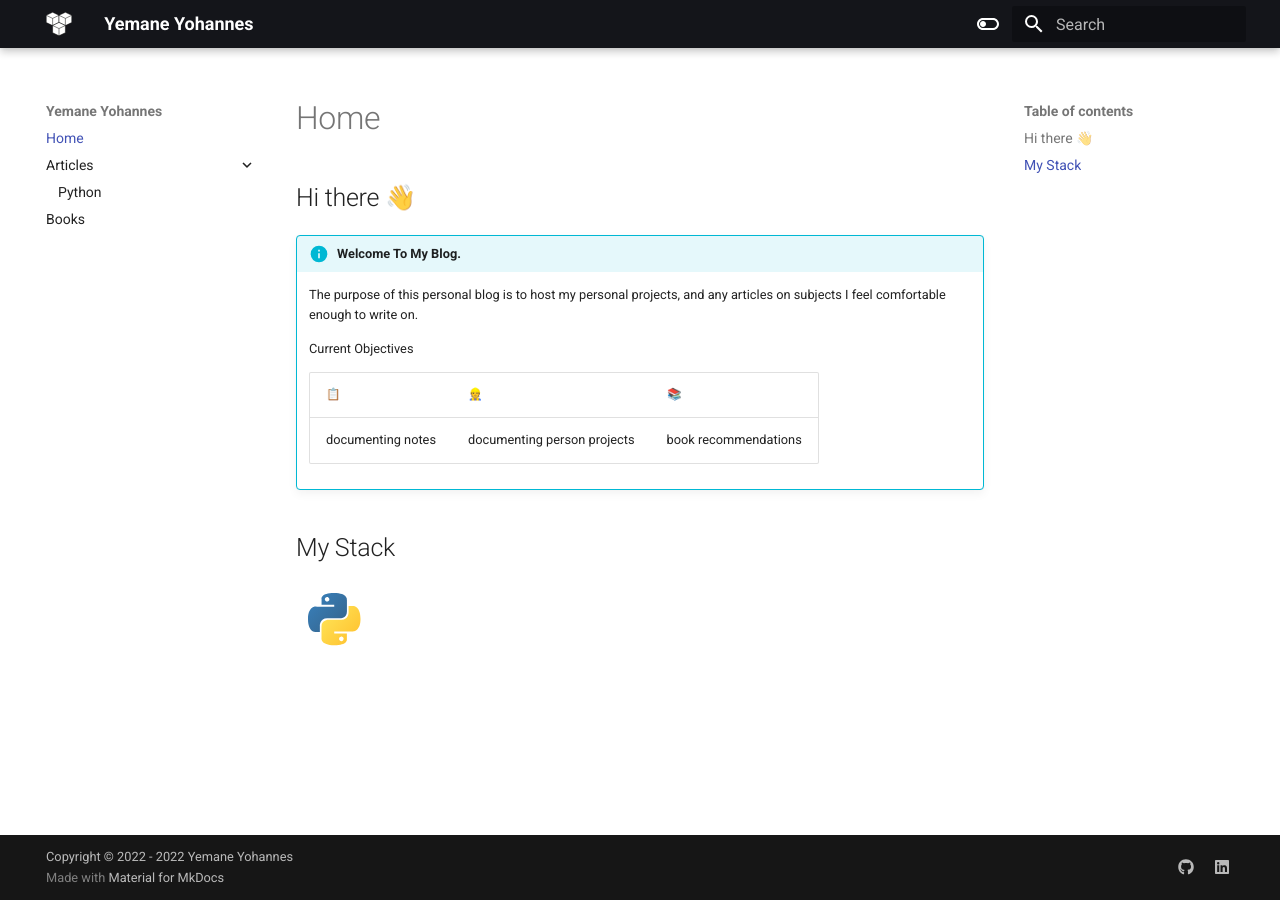
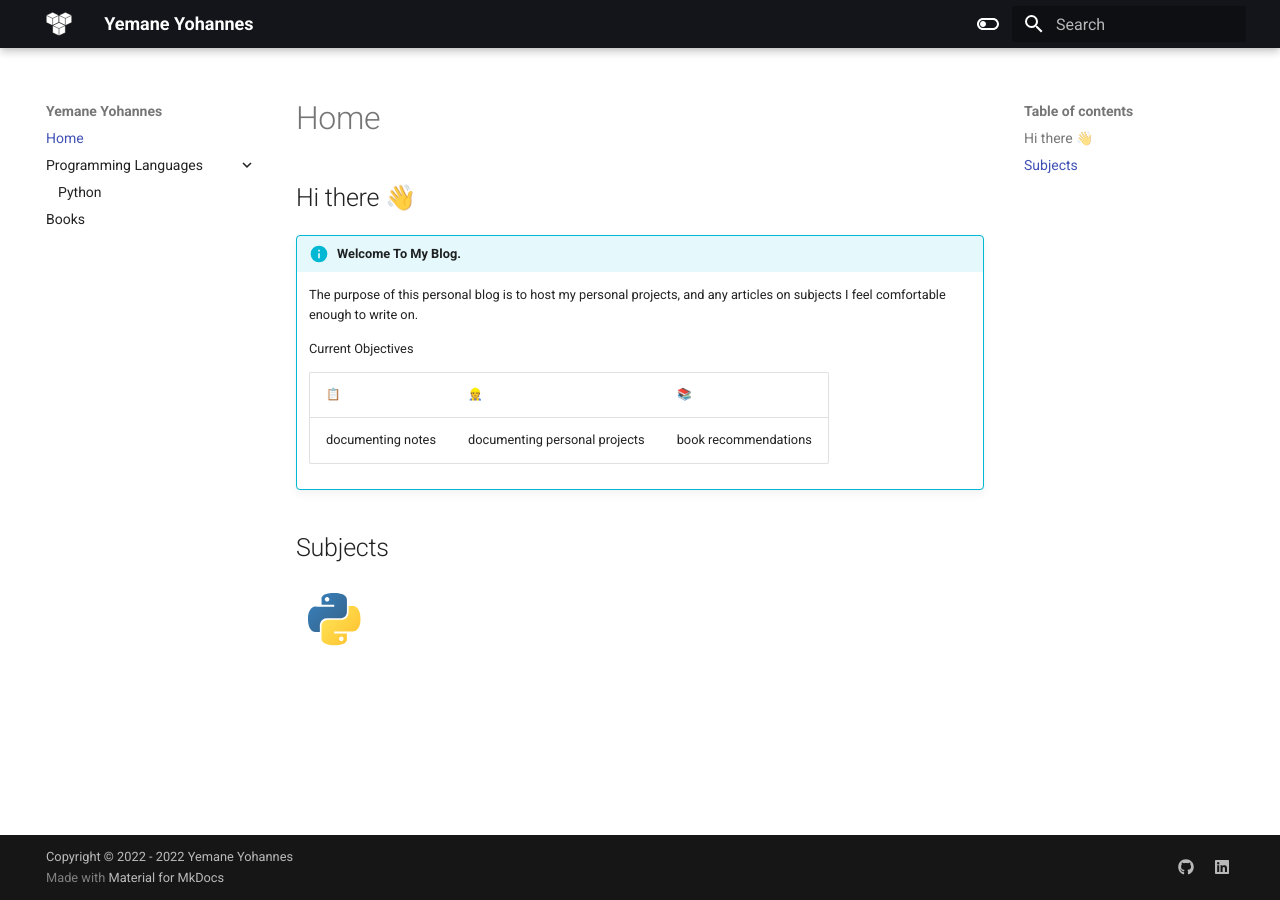
Before and after one commit to yemaney/yemaney.github.io, an MkDocs documentation site: the page built from docs/index.md, in a window 1280 px wide. Built offline with MkDocs 1.6.1 and Material for MkDocs 9.7.7, drawn with Linux system fonts in a browser that asks for light colours; emoji names are drawn with the system emoji font.

Commit message:
♻️ : change articles -> programming languages in nav

```diff
--- a/docs/index.md
+++ b/docs/index.md
@@ -11,9 +11,9 @@
 
     Current Objectives
 
-    | :clipboard:       | :construction_worker:       | :books:              |
-    | ----------------- | --------------------------- | -------------------- |
-    | documenting notes | documenting person projects | book recommendations |
+    | :clipboard:       | :construction_worker:         | :books:              |
+    | ----------------- | ----------------------------- | -------------------- |
+    | documenting notes | documenting personal projects | book recommendations |
 
-## My Stack
+## Subjects
 ![Python](./assets/python.svg)
--- a/mkdocs.yml
+++ b/mkdocs.yml
@@ -49,7 +49,7 @@ markdown_extensions:
   - pymdownx.tilde
 nav:
   - index.md
-  - Articles:
-    - articles/python.md
+  - Programming Languages:
+    - languages/python.md
   - articles/books.md
 copyright: Copyright &copy; 2022 - 2022 Yemane Yohannes
```
Also changed, not shown: main.py (added, +15 -0 lines), docs/assets/AWS-Certified-Cloud-Practitioner.svg (added), docs/assets/aws.svg (added), docs/languages/python.md (renamed from docs/articles/python.md), docs/projects/Autolit.md (added), docs/projects/ExpectedReturns.md (added), 1 other file.
